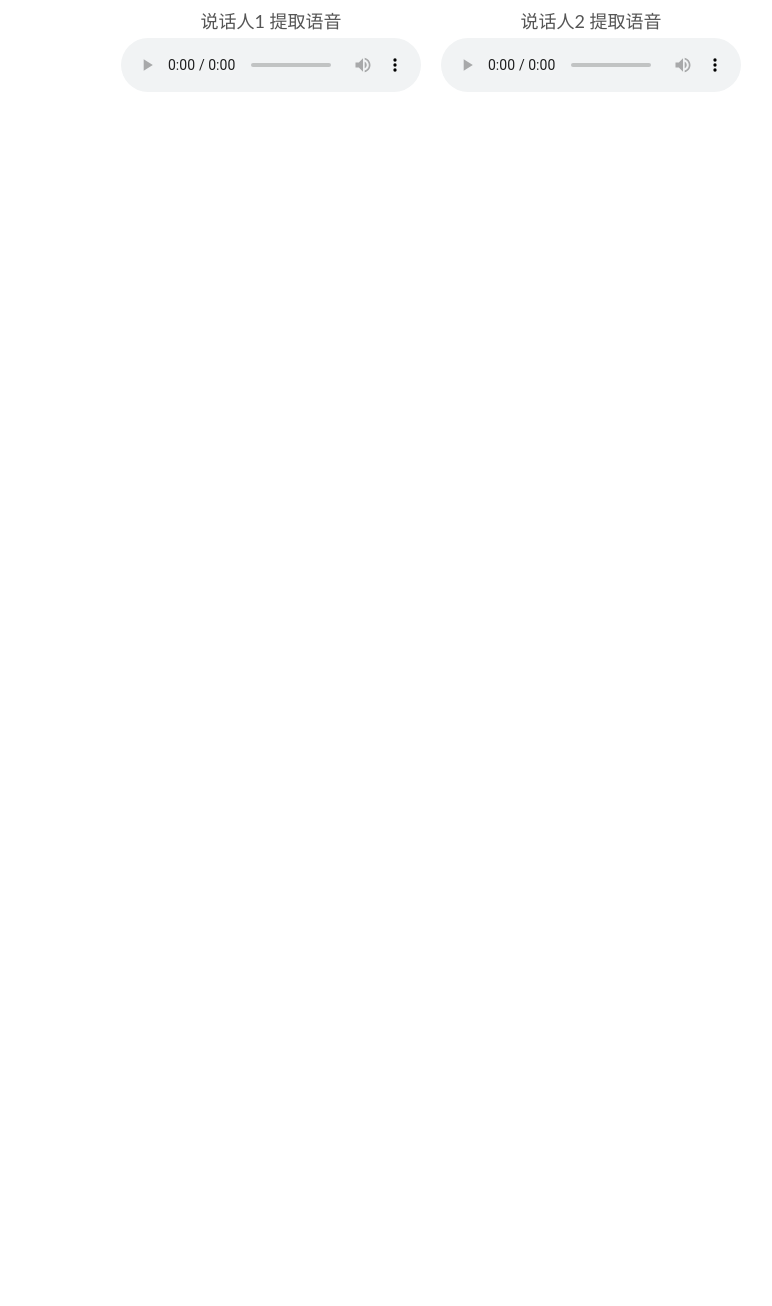
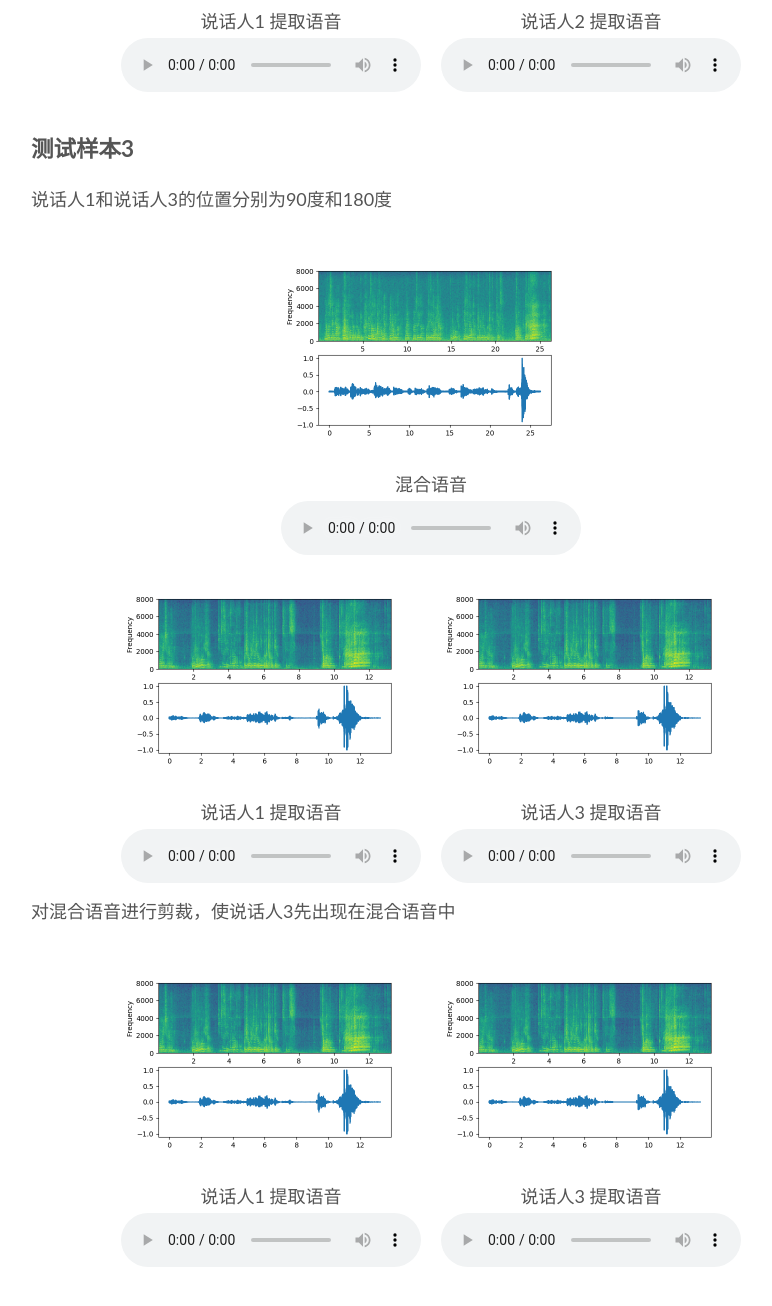
Before and after one commit to Chen-jia621/Chen-jia621_pre.github.io, a plain HTML site: page index.html in a window 1280 px wide. Shown: the part 7106-8412 px from the top of the page, without its empty margins (209-981 px from the left). Before the commit the page ends 7268 px from the top, so only its background shows below. Drawn offline with nearby package versions, Linux system fonts and the light colour scheme.

Commit message:
Site updated: 2023-04-08 20:42:21

```diff
--- a/css/main.css
+++ b/css/main.css
@@ -2353,7 +2353,7 @@ ul.breadcrumb li:last-child {
   vertical-align: middle;
 }
 .links-of-author a::before {
-  background: #064f7e;
+  background: #ff65d6;
   display: inline-block;
   margin-right: 3px;
   transform: translateY(-2px);
--- a/index.html
+++ b/index.html
@@ -175,7 +175,7 @@
         <i class="far fa-calendar-check"></i>
       </span>
       <span class="post-meta-item-text">Edited on</span>
-      <time title="Modified: 2023-04-08 17:33:16" itemprop="dateModified" datetime="2023-04-08T17:33:16+08:00">2023-04-08</time>
+      <time title="Modified: 2023-04-08 20:40:55" itemprop="dateModified" datetime="2023-04-08T20:40:55+08:00">2023-04-08</time>
     </span>
 
 
@@ -434,7 +434,40 @@
     </div>
 </div>
 
+<h3 id="测试样本3"><a href="#测试样本3" class="headerlink" title="测试样本3"></a>测试样本3</h3><p>说话人1和说话人3的位置分别为90度和180度</p>
+<div class="image-container">
+    <div class="image-box">
+    <img src="/2023/04/07/multichannelTESexp/0408realdataexp/sample3_chensun_090_mixspecgram.png">
+    <div class="image-name"> 混合语音</div>
+    <audio controls src="audio/0408realdataexp/sample3_chensun_090_mix.wav"></audio>
+    </div>
+</div>
+<div class="image-container">
+    <div class="image-box">
+    <img src="/2023/04/07/multichannelTESexp/0408realdataexp/online_2ch_TSE_sample3_chensun_090_mix_TSE_spk1specgram.png">
+    <div class="image-name">说话人1 提取语音</div>
+    <audio controls src="audio/0408realdataexp/online_2ch_TSE_sample3_chensun_090_mix_TSE_spk1.wav"></audio>
+    </div>
+    <div class="image-box">
+    <img src="/2023/04/07/multichannelTESexp/0408realdataexp/online_2ch_TSE_sample3_chensun_090_mix_TSE_spk3specgram.png">
+    <div class="image-name"> 说话人3 提取语音</div>
+    <audio controls src="audio/0408realdataexp/online_2ch_TSE_sample3_chensun_090_mix_TSE_spk3.wav"></audio>
+    </div>
+</div>
 
+<p>对混合语音进行剪裁，使说话人3先出现在混合语音中</p>
+<div class="image-container">
+    <div class="image-box">
+    <img src="/2023/04/07/multichannelTESexp/0408realdataexp/online_2ch_TSE_sample3_chensun_090_mix_TSE_spk1specgram.png">
+    <div class="image-name">说话人1 提取语音</div>
+    <audio controls src="audio/0408realdataexp/online_2ch_TSE13_sample3_chensun_090_mix_TSE_spk1.wav"></audio>
+    </div>
+    <div class="image-box">
+    <img src="/2023/04/07/multichannelTESexp/0408realdataexp/online_2ch_TSE_sample3_chensun_090_mix_TSE_spk3specgram.png">
+    <div class="image-name"> 说话人3 提取语音</div>
+    <audio controls src="audio/0408realdataexp/online_2ch_TSE13_sample3_chenxu_090_mix_TSE_spk3.wav"></audio>
+    </div>
+</div>
 
 
 
```
Also changed, not shown: 2023/04/07/multichannelTESexp/index.html (+40 -2 lines), 2023/04/07/multichannelTESexp/0408realdataexp/online_2ch_TSE13_sample3_chensun_090_mix_TSE_spk1specgram.png (added), 2023/04/07/multichannelTESexp/0408realdataexp/online_2ch_TSE13_sample3_chensun_090_mix_TSE_spk3specgram.png (added), 2023/04/07/multichannelTESexp/0408realdataexp/online_2ch_TSE_sample3_chensun_090_mix_TSE_spk1specgram.png (added), 2023/04/07/multichannelTESexp/0408realdataexp/online_2ch_TSE_sample3_chensun_090_mix_TSE_spk3specgram.png (added), 2023/04/07/multichannelTESexp/0408realdataexp/sample3_chensun_090_mixspecgram.png (added), 5 other files.
